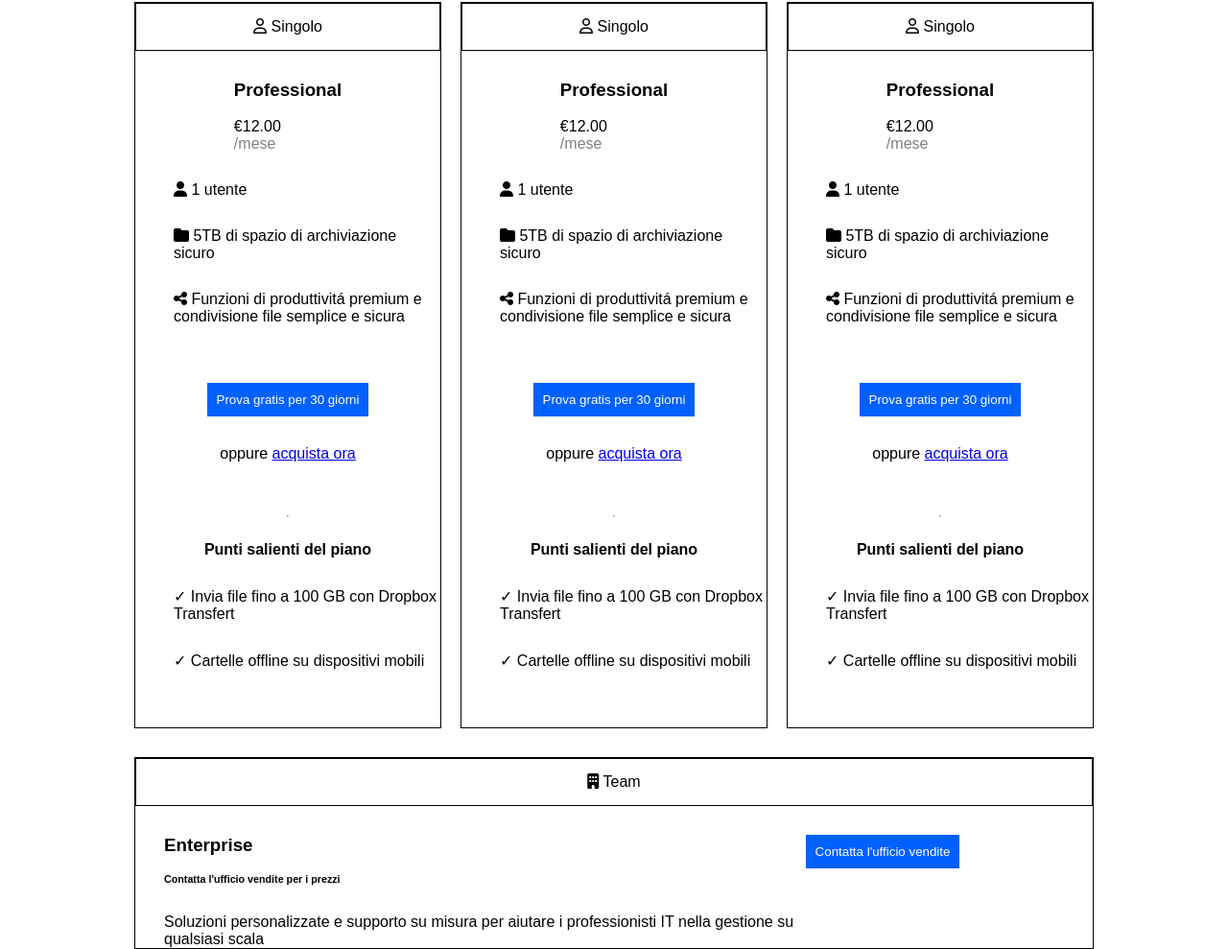
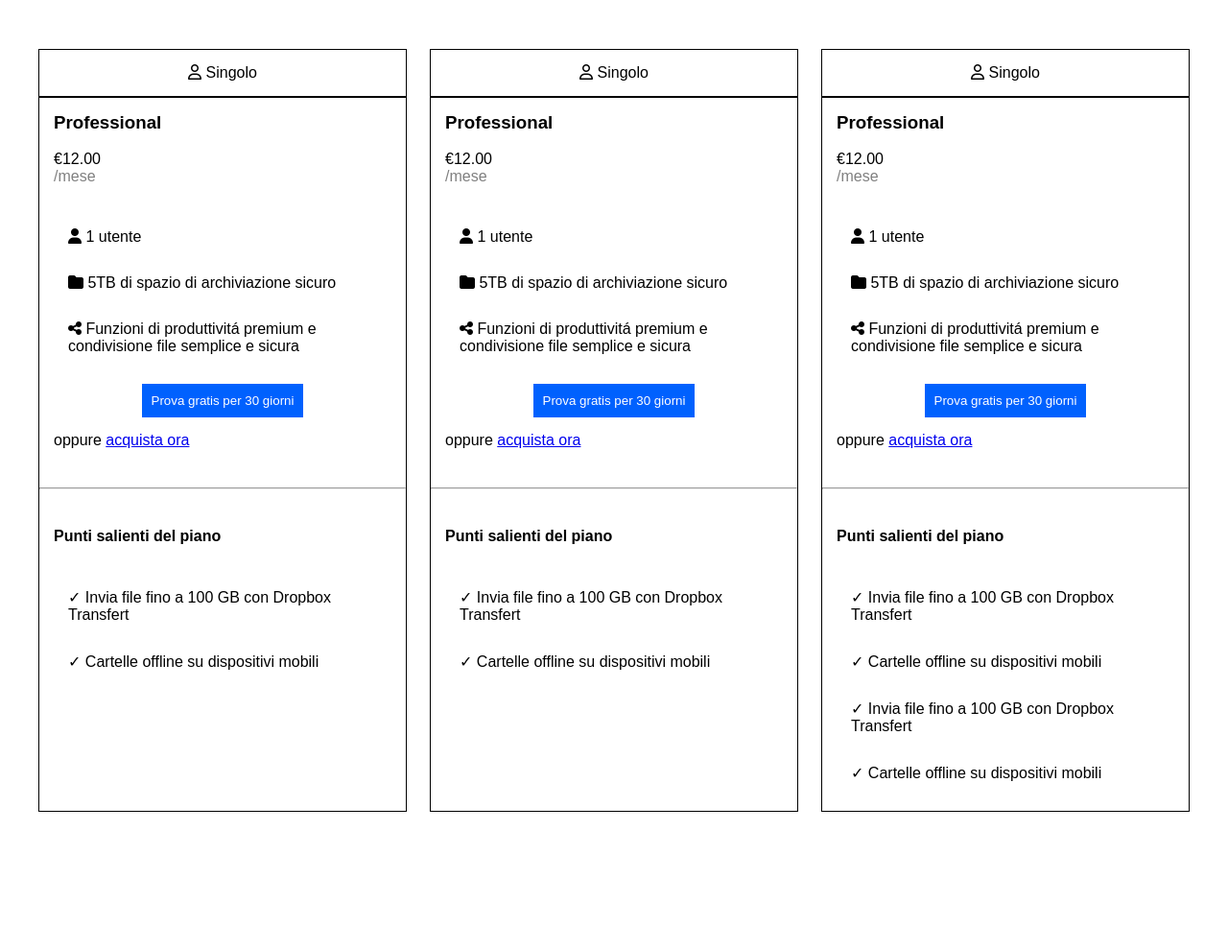
Before and after one commit to Manuel-Lauriola/htmlcss-dropbox, a plain HTML site: page index.html in a window 1280 px wide. Shown: the part 1004-1993 px from the top of the page at 96% size. After the commit the page ends 1850 px from the top, so only its background shows below. Drawn offline with Linux system fonts and the light colour scheme.

Commit message:
[UPD] sec 2

```diff
--- a/assets/css/style.css
+++ b/assets/css/style.css
@@ -1,5 +1,6 @@
 *{
   margin: 0;
+  padding: 0;
   box-sizing: border-box;
   font-family: Arial, Helvetica, sans-serif;
 }
@@ -11,8 +12,8 @@
 }
 
 .container-section{
-  margin: auto;
-  max-width: 1000px;
+  margin: 0 auto;
+  max-width: 1200px;
 }
 
 .row{
@@ -79,6 +80,10 @@ button{
   text-align: center;
 }
 
+.text-left{
+  text-align: left;
+}
+
 .inline{
   display: inline;
 }
@@ -97,15 +102,6 @@ button{
   justify-content: flex-start;
 }
 
-
-
-.col32 div{
-  margin-bottom: 30px;
-}
-
-.col32 div ul li{
-  margin-bottom: 30px;
-}
 
 .gap{
   gap: 20px;
@@ -159,6 +155,10 @@ button{
   padding-top: 100px;
 }
 
+.padding-right10{
+  padding-right: 10px;
+}
+
 .margin-top30{
   margin-top: 30px;
 }
@@ -167,9 +167,14 @@ button{
   margin-bottom: 100px;
 }
 
-.margin-left10{
+.margin-left30{
   margin-left: 30px;
 }
+
+.margin-left50{
+  margin-left: 50px;
+}
+
 
 .margin-right30{
   margin-right: 30px;
@@ -218,3 +223,7 @@ hr{
 li{
   list-style: none;
 }
+
+.padding15> li {
+  padding: 15px;
+}
--- a/index.html
+++ b/index.html
@@ -67,106 +67,96 @@
           </ul>
         </div>
       </div>
-      <div class="row space-between margin-top30">
-        <div class="col32 border-black align-center display-column">
-          <div class="border-black padding15 text-center container"><span class="fa-regular fa-user"></span> Singolo</div>
-          <div><h3>Professional</h3><br>
+    </div>
+
+      <!-- section 2 -->
+
+      <div class="container-section">
+        <div class="row space-between">
+          <div class="col32 border-black text-center padding15">
+            <span class="fa-regular fa-user"></span> Singolo
+          </div>
+          <div class="col32 border-black text-center padding15">
+            <span class="fa-regular fa-user"></span> Singolo
+          </div>
+          <div class="col32 border-black text-center padding15">
+            <span class="fa-regular fa-user"></span> Singolo
+          </div>
+        </div>
+        <div class="row space-between">
+          <div class="col32 border-black">
+            <div class="padding15">
+              <h3>Professional</h3><br>
               <span>€12.00</span><br>
               <span class="grey">/mese</span>
             </div>
             <div>
-            <ul>
+            <ul class="padding15">
               <li><i class="fa-solid fa-user"></i> 1 utente</li>
               <li><i class="fa-solid fa-folder"></i> 5TB di spazio di archiviazione sicuro</li>
               <li><i class="fa-solid fa-share-nodes"></i> Funzioni di produttivit&aacute; premium e condivisione file semplice e sicura</li>
             </ul>
           </div>
-          <div><button class="bg-blue white">Prova gratis per 30 giorni</button></div>
-          <div>oppure <a href="http://">acquista ora</a></div>
+          <div class="justify-center"><button class="bg-blue white">Prova gratis per 30 giorni</button></div>
+          <div class="padding15">oppure <a href="http://">acquista ora</a></div>
           <hr>
-          <div><h4>Punti salienti del piano</h4></div>
+          <div class="padding15"><h4>Punti salienti del piano</h4></div>
           <div>
-              <ul>
+              <ul class="padding15">
                 <li><span>&check; </span> Invia file fino a 100 GB con Dropbox Transfert</li>
                 <li><span>&check; </span> Cartelle offline su dispositivi mobili</li>
               </ul>
           </div>
         </div>
-        <div class="col32 border-black align-center display-column">
-          <div class="border-black padding15 text-center container"><span class="fa-regular fa-user"></span> Singolo</div>
-          <div><h3>Professional</h3><br>
+        <div class="col32 border-black">
+            <div class="padding15">
+              <h3>Professional</h3><br>
               <span>€12.00</span><br>
               <span class="grey">/mese</span>
             </div>
             <div>
-            <ul>
+            <ul class="padding15">
               <li><i class="fa-solid fa-user"></i> 1 utente</li>
               <li><i class="fa-solid fa-folder"></i> 5TB di spazio di archiviazione sicuro</li>
               <li><i class="fa-solid fa-share-nodes"></i> Funzioni di produttivit&aacute; premium e condivisione file semplice e sicura</li>
             </ul>
           </div>
-          <div><button class="bg-blue white">Prova gratis per 30 giorni</button></div>
-          <div>oppure <a href="http://">acquista ora</a></div>
+          <div class="justify-center"><button class="bg-blue white">Prova gratis per 30 giorni</button></div>
+          <div class="padding15">oppure <a href="http://">acquista ora</a></div>
           <hr>
-          <div><h4>Punti salienti del piano</h4></div>
+          <div class="padding15"><h4>Punti salienti del piano</h4></div>
           <div>
-              <ul>
+              <ul class="padding15">
                 <li><span>&check; </span> Invia file fino a 100 GB con Dropbox Transfert</li>
                 <li><span>&check; </span> Cartelle offline su dispositivi mobili</li>
               </ul>
           </div>
         </div>
-        <div class="col32 border-black align-center display-column">
-          <div class="border-black padding15 text-center container"><span class="fa-regular fa-user"></span> Singolo</div>
-          <div><h3>Professional</h3><br>
+        <div class="col32 border-black">
+            <div class="padding15">
+              <h3>Professional</h3><br>
               <span>€12.00</span><br>
               <span class="grey">/mese</span>
             </div>
             <div>
-            <ul>
+            <ul class="padding15">
               <li><i class="fa-solid fa-user"></i> 1 utente</li>
               <li><i class="fa-solid fa-folder"></i> 5TB di spazio di archiviazione sicuro</li>
               <li><i class="fa-solid fa-share-nodes"></i> Funzioni di produttivit&aacute; premium e condivisione file semplice e sicura</li>
             </ul>
           </div>
-          <div><button class="bg-blue white">Prova gratis per 30 giorni</button></div>
-          <div>oppure <a href="http://">acquista ora</a></div>
+          <div class="justify-center"><button class="bg-blue white">Prova gratis per 30 giorni</button></div>
+          <div class="padding15">oppure <a href="http://">acquista ora</a></div>
           <hr>
-          <div><h4>Punti salienti del piano</h4></div>
+          <div class="padding15"><h4>Punti salienti del piano</h4></div>
           <div>
-              <ul>
+              <ul class="padding15">
+                <li><span>&check; </span> Invia file fino a 100 GB con Dropbox Transfert</li>
+                <li><span>&check; </span> Cartelle offline su dispositivi mobili</li>
                 <li><span>&check; </span> Invia file fino a 100 GB con Dropbox Transfert</li>
                 <li><span>&check; </span> Cartelle offline su dispositivi mobili</li>
               </ul>
           </div>
         </div>
       </div>
-      <div class="container-wide border-black margin-top30">
-        <div class="border-black padding15 text-center container"><span><i class="fa-solid fa-building"></i></span> Team</div>
-        <div class="row">
-          <div class="col70">
-            <div class="margin-left10 margin-top30"><h3>Enterprise</h3><br>
-              <h6>Contatta l'ufficio vendite per i prezzi</h6>
         </div>
-            <div class="margin-left10 margin-top30">
-              <p>Soluzioni personalizzate e supporto su misura per aiutare i professionisti IT nella gestione su qualsiasi scala</p>
-            </div>
-          </div>
-          <div class="col30">
-            <button class="bg-blue white margin-top30 margin-right30">Contatta l'ufficio vendite</button>
-          </div>
-        </div>
-
-        </div>
-
-      </div>
-    </div>
-
-
-
-  <!-- footer -->
-
-
-
-</body>
-</html>
```
Lines whose indentation alone changed are shown as unchanged.
